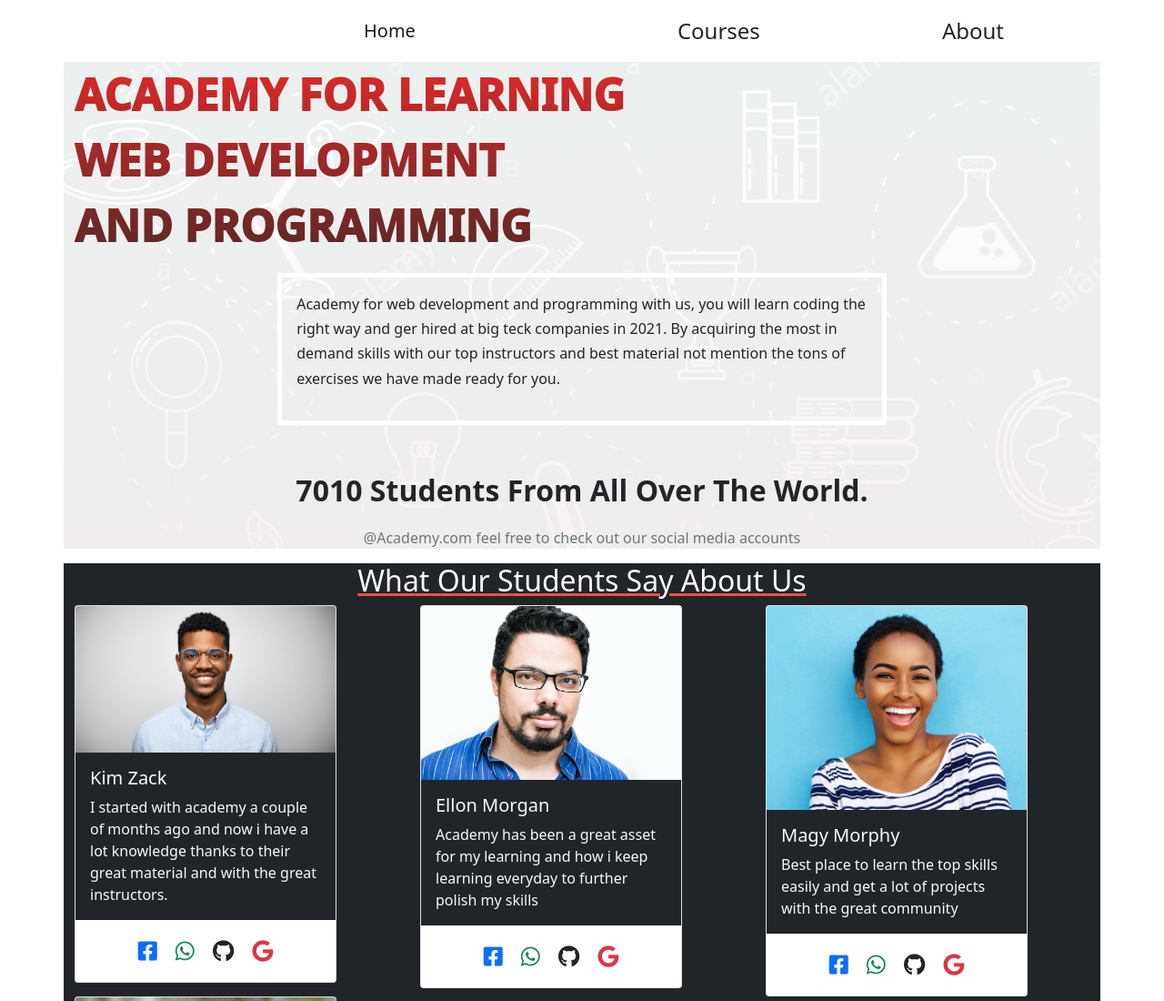
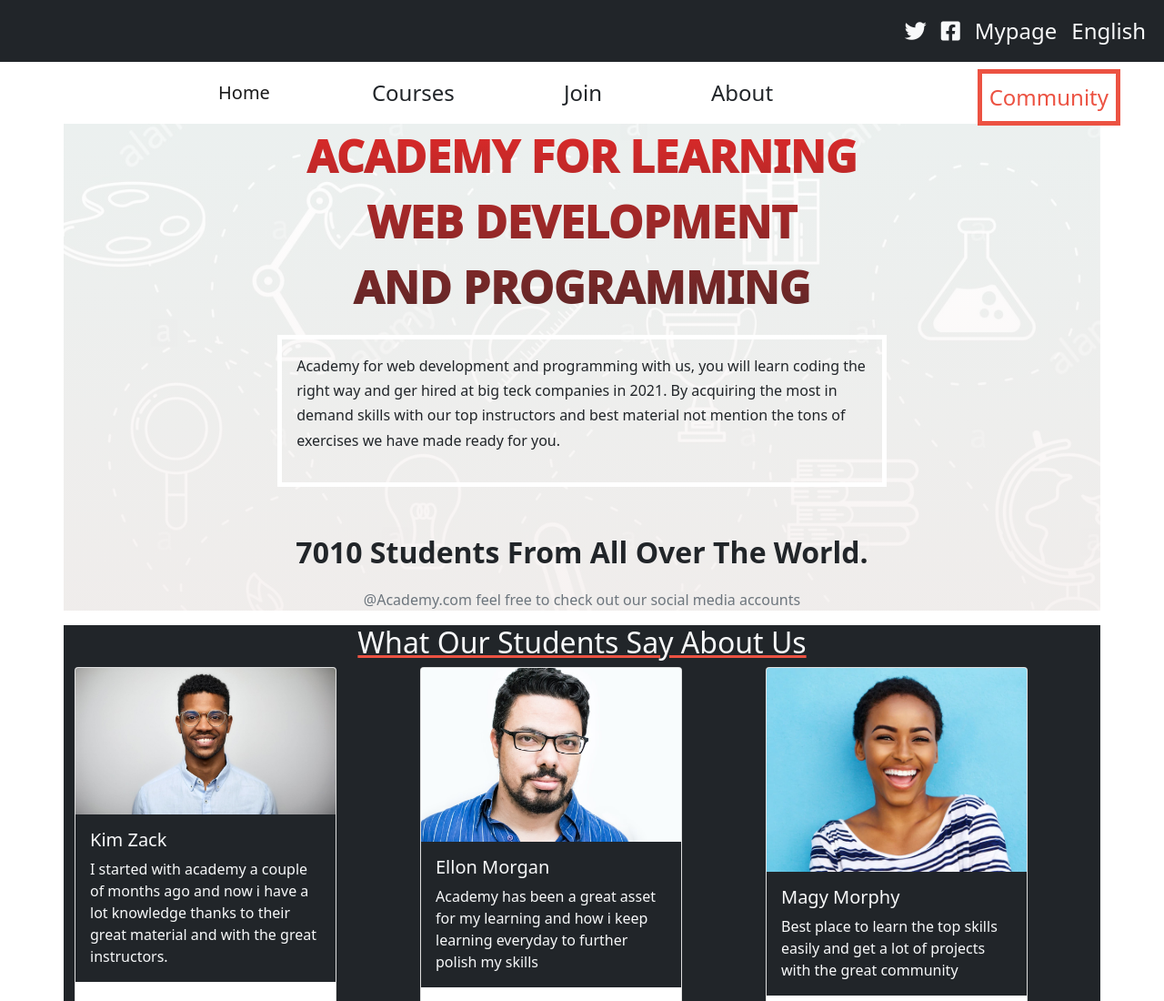
Before and after one commit to Shaher-11/Academy, a website: page about.html in a window 1280 px wide. Shown: the top 1100 px of the page at 91% size. Drawn offline with nearby package versions, Linux system fonts and the light colour scheme.

```diff
--- a/about.html
+++ b/about.html
@@ -20,6 +20,28 @@
     <!-- THE NAVBAR-->
 
 <header>
+
+    <nav class="navbar navbar-expand-lg navbar-dark bg-dark my-nav">
+        <div class="container-fluid">
+            <div class="collapse navbar-collapse justify-content-end" id="navbarNav">
+            <ul class="navbar-nav">
+                <li class="nav-item">
+                <a class="nav-link text-light" aria-current="page" href="#"><i class="fab fa-twitter"></i></a>
+                </li>
+                <li class="nav-item">
+                <a class="nav-link text-light" href="#"><i class="fab fa-facebook-square"></i></a>
+                </li>
+                <li class="nav-item">
+                <a class="nav-link text-light" href="#">Mypage</a>
+                </li>
+                <li class="nav-item">
+                <a class="nav-link text-light" href="#">English</a>
+                </li>
+            </ul>
+            </div>
+        </div>
+        </nav>
+
     <nav class="navbar navbar-expand-lg navbar-light">
         <a class="navbar-brand" href="index.html" id="nav1">Home</a>
         <button class="navbar-toggler" type="button" data-bs-toggle="collapse" data-bs-target="#navbarNavDropdown" aria-controls="navbarNavDropdown" aria-expanded="false" aria-label="Toggle navigation">
@@ -31,7 +53,13 @@
                 <a class="nav-link text-dark" aria-current="page" href="courses.html" id="nav2">Courses</a>
             </li>
             <li class="nav-item">
+                <a class="nav-link text-dark" href="#join" id="nav3">Join</a>
+            </li>
+            <li class="nav-item">
                 <a class="nav-link text-dark" href="about.html" id="nav3">About</a>
+            </li>
+            <li class="nav-item">
+                <a class="nav-link" href="about.html" id="nav4">Community</a>
             </li>
         </ul>
         </div>
@@ -42,7 +70,7 @@
 
 <section class="head container mb-2">
 <h2 class="no-d"> head</h2>
-    <p class="top-head">
+    <p class="top-head" id="about-title">
         ACADEMY FOR LEARNING <br>
         WEB DEVELOPMENT <br>
         AND PROGRAMMING
--- a/style.css
+++ b/style.css
@@ -177,6 +177,10 @@
       ==============================================
   */
 
+#about-title {
+  text-align: center;
+}
+
 .my-card {
   border: 5px solid white;
   width: 90%;
@@ -305,16 +309,23 @@
   */
 @media only screen and (min-width: 1024px) {
   #nav1 {
-    padding-left: 25rem;
+    padding-left: 15rem;
     justify-content: space-around;
   }
 
   #nav2 {
-    padding-left: 17rem;
+    padding-left: 6rem;
   }
 
   #nav3 {
-    padding-left: 12rem;
+    padding-left: 7rem;
+  }
+
+  #nav4 {
+    border: 5px solid #ec5242;
+    color: #ec5242;
+    position: absolute;
+    right: 3rem;
   }
 
   .head {
@@ -339,6 +350,7 @@
   #big-title {
     margin-left: 5rem;
   }
+
   .card1 {
     font-size: 1.5rem;
   }
```
Also changed, not shown: courses.html (+28 -0 lines), index.html (+29 -1 lines).
